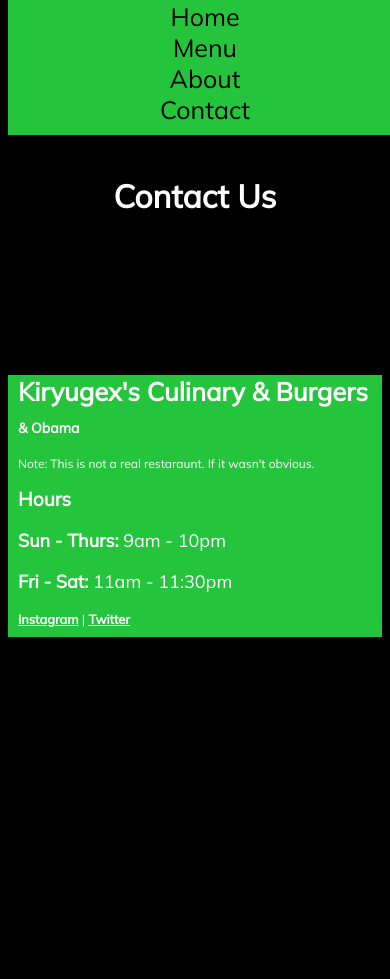
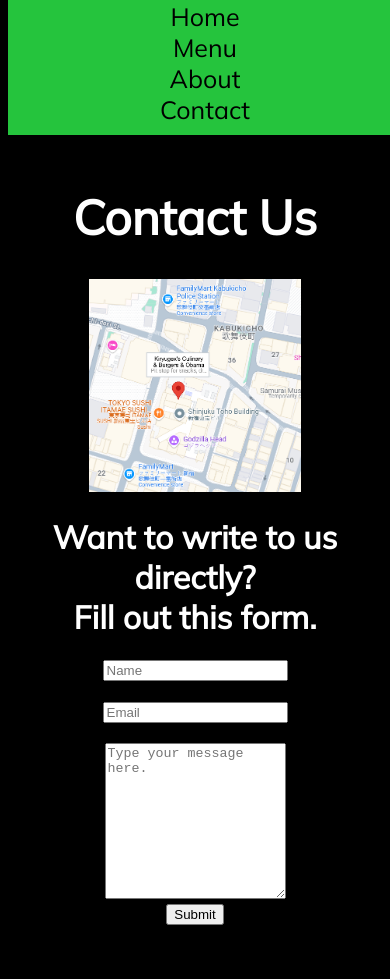
Before and after one commit to unzealEngine/unzealEngine.github.io, a plain HTML site: page contact.html in a window 390 px wide. Shown: the part 121-1100 px from the top of the page. Before the commit the page ends 844 px from the top, so only its background shows below. Drawn offline with Linux system fonts and the light colour scheme.

Commit message:
6/12/2025, 2:30a

```diff
--- a/contact.html
+++ b/contact.html
@@ -22,7 +22,21 @@
 		</div> <br>
 
 		<div id="content">
-			<h1>Contact Us</h1>
+			<h1 id="pageTitle">Contact Us</h1>
+
+			<img id="map" src="assets/map.png">
+
+			<div id="contactForm">
+				<h1>Want to write to us directly? <br> Fill out this form.</h1>
+
+				<form>
+					<input type="text" placeholder="Name"> <br> <br>
+					<input type="text" placeholder="Email"> <br> <br>
+					<textarea rows="10" placeholder="Type your message here."></textarea><br>
+					<input type="submit">
+				</form>
+
+			</div>
 
 		</div>
 
--- a/style.css
+++ b/style.css
@@ -9,6 +9,7 @@ body
 
 #header
 {
+	z-index: 1;
 	background-image: url(assets/bannerbg.png);
 	background-position: right;
 	background-repeat: no-repeat;
@@ -45,6 +46,11 @@ a.headerItem:hover
 {
 	text-decoration: underline;
 
+}
+
+h1#pageTitle
+{
+	font-size: 48px;
 }
 
 p
@@ -104,8 +110,15 @@ table, th, td
 	border-collapse: collapse;
 }
 
+td
+{
+	padding-left: 4px;
+}
+
 th
 {
+	text-align: left;
+	padding-left: 4px;
 	color: black;
 	border-color: #25C43D;
 	background-color: #25C43D;
@@ -115,6 +128,21 @@ table
 {
 	width: 750px;
 }
+
+img#map
+{
+	width:30%;
+}
+
+div#contactForm
+{
+	text-align: center;
+	position: absolute;
+	top: 200px;
+	right: 10%;
+}
+
+
 
 @media screen and (max-width: 1300px)
 {
@@ -145,6 +173,17 @@ table
 		position: static;
 		text-align: center;
 		width: 40%;
+	}
+
+	img#map
+	{
+		text-align: center;
+		width:40%;
+	}
+
+	div#contactForm
+	{
+		right: 5%
 	}
 }
 
@@ -177,6 +216,17 @@ table
 	table
 	{
 		width: 90%;
+	}
+
+	img#map
+	{
+		text-align: center;
+		width: 60%;
+	}
+
+	div#contactForm
+	{
+		position: static;
 	}
 
 }
@@ -216,4 +266,5 @@ table
 	{
 		font-size: 80%;
 	}
+
 }
```
Also changed, not shown: about.html (+1 -1 lines), index.html (+1 -1 lines), menu.html (+1 -1 lines), assets/map.png (added).
